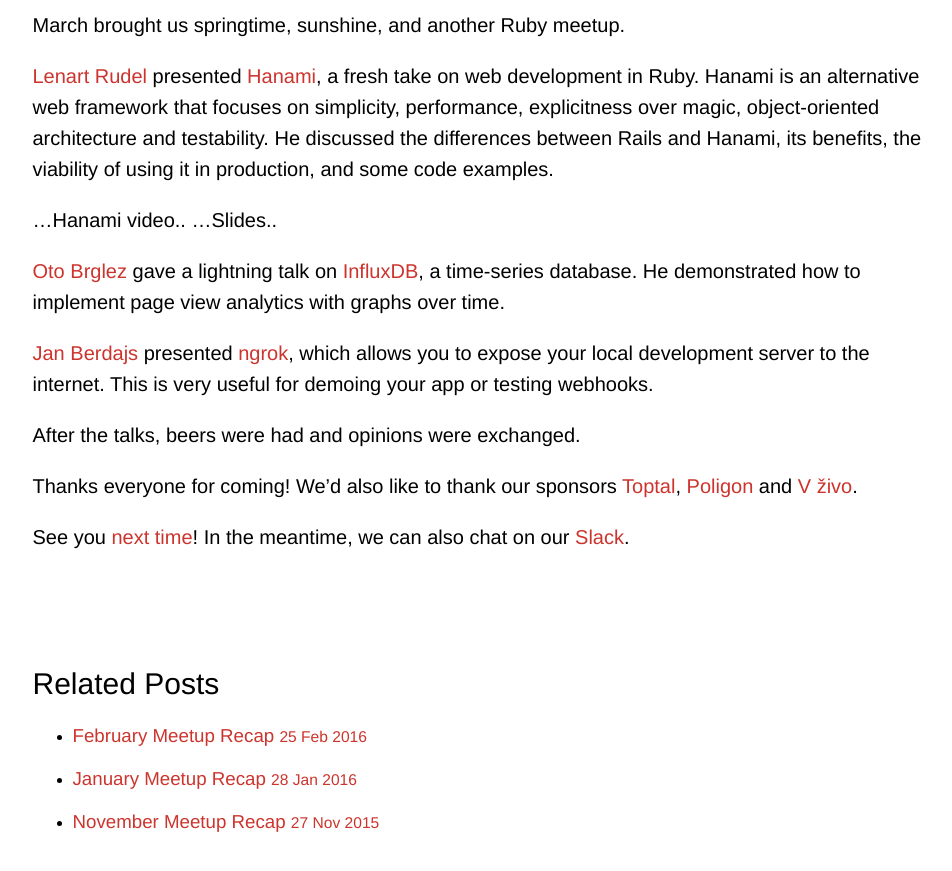
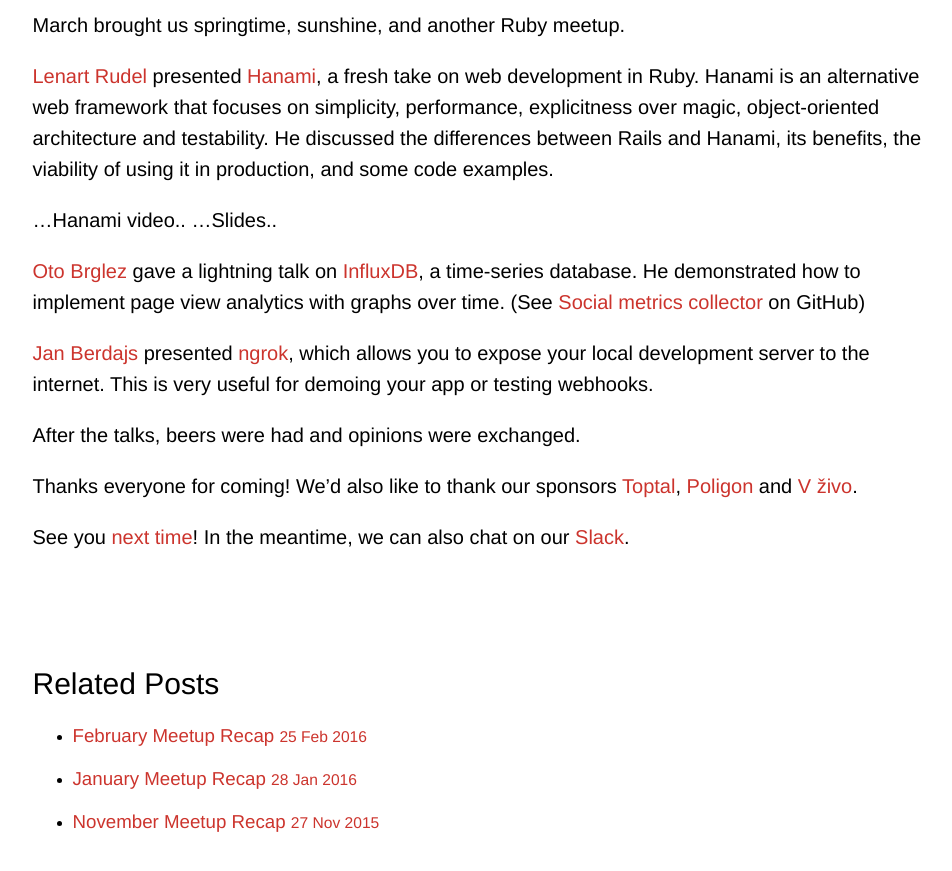
Before and after one commit to RubySlovenia/RubySlovenia.github.io, a Jekyll site: the page built from _posts/2016-03-31-march-meetup-recap.md, in a window 1280 px wide and 900 px high, scrolled down 388 px. Shown: the top 871 px of the window, without its empty margins (155-1107 px from the left). Built offline with Jekyll 4.4.1, drawn with Linux system fonts in a browser that asks for light colours; nearby versions of some CDN libraries.

Commit message:
add link to socol

```diff
--- a/_posts/2016-03-31-march-meetup-recap.md
+++ b/_posts/2016-03-31-march-meetup-recap.md
@@ -12,7 +12,7 @@
 ...Hanami video..
 ...Slides..
 
-[Oto Brglez](http://otobrglez.opalab.com) gave a lightning talk on [InfluxDB](https://influxdata.com/), a time-series database. He demonstrated how to implement page view analytics with graphs over time.
+[Oto Brglez](http://otobrglez.opalab.com) gave a lightning talk on [InfluxDB](https://influxdata.com/), a time-series database. He demonstrated how to implement page view analytics with graphs over time. (See [Social metrics collector](https://github.com/otobrglez/socol) on GitHub)
 
 [Jan Berdajs](https://github.com/mrbrdo) presented [ngrok](https://ngrok.com), which allows you to expose your local development server to the internet. This is very useful for demoing your app or testing webhooks.
 
```
